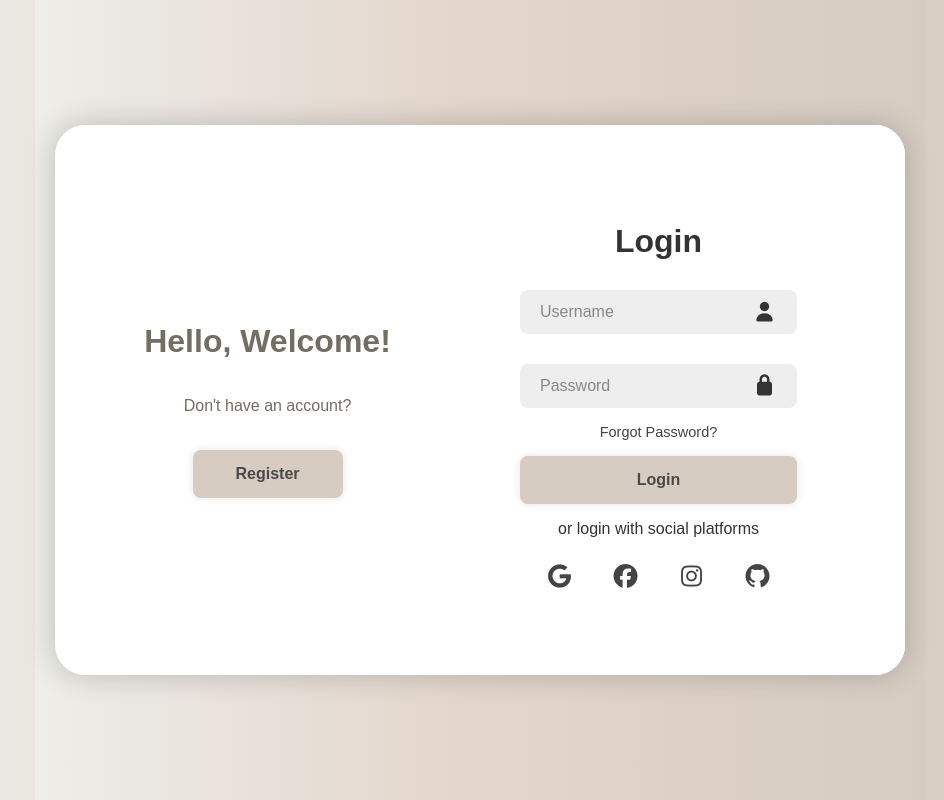
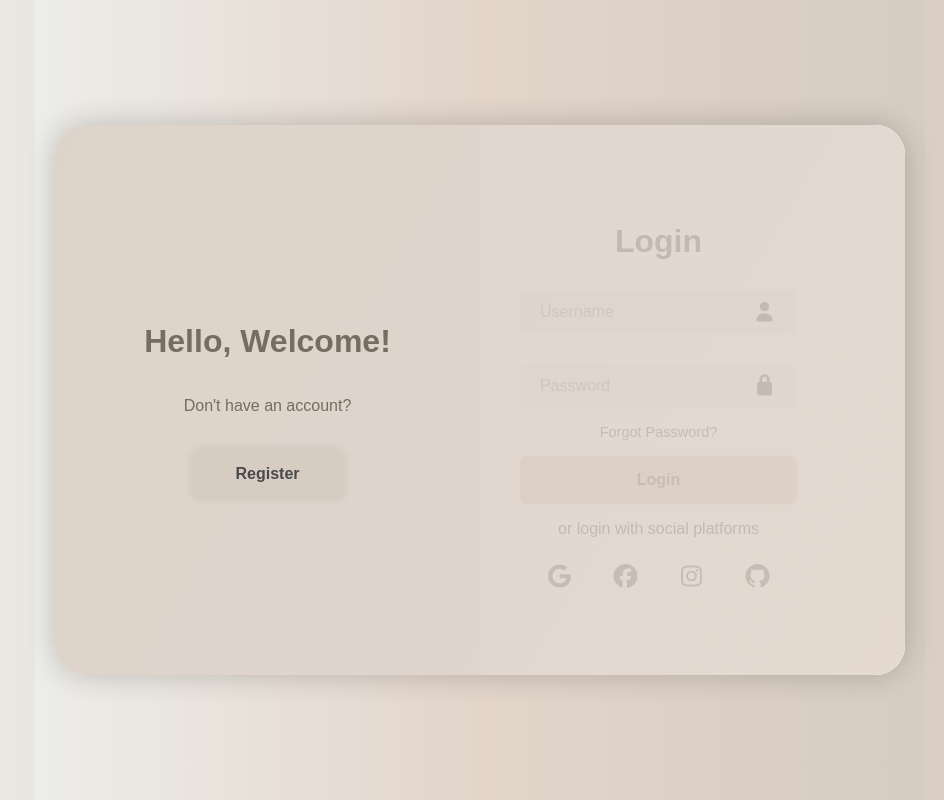
Before and after one commit to Alelover01/personalHub, a React (Create React App) app in the folder frontend/: page / in a window 1280 px wide. Shown: the whole page, without its empty margins (160-1104 px from the left). Built offline with nearby package versions, Linux system fonts and the light colour scheme.

Commit message:
A more elegant transition for login

```diff
--- a/frontend/src/pages/Auth/Auth.css
+++ b/frontend/src/pages/Auth/Auth.css
@@ -1,5 +1,5 @@
 /* =======================
-    AUTH PAGE - STYLES FIXED
+    AUTH PAGE - STYLES FIXED + IMPROVED
     ======================= */
 
 .auth-layout * {
@@ -25,7 +25,7 @@
   border-radius: 30px;
   box-shadow: 0 0 30px rgba(0, 0, 0, 0.2);
   overflow: hidden;
-  transition: all 0.8s ease-in-out;
+  transition: all 1.2s cubic-bezier(0.4, 0.0, 0.2, 1);
 }
 
 /* ========== Form Box (Login/Register) ========== */
@@ -40,18 +40,15 @@
   color: #333;
   text-align: center;
   padding: 40px;
-  transition: 0.6 ease-in-out 1.2s, visibility 0s 1s;
+  transition: all 1.2s cubic-bezier(0.4, 0.0, 0.2, 1);
   z-index: 1;
 }
-.auth-layout .container.active .form-box{
+.auth-layout .container.active .form-box {
   right: 50%;
 }
-.auth-layout .form-box.register{
+.auth-layout .form-box.register {
   visibility: hidden;
 }
-
-/* Stato attivo (Register visibile) */
-
 .auth-layout .container.active .form-box.register {
   visibility: visible;
 }
@@ -62,14 +59,14 @@
   margin: 30px 0;
 }
 
-.auth-layout .file-input-wrapper{
+.auth-layout .file-input-wrapper {
   display: flex;
   align-items: center;
   justify-items: center;
   margin: 20px 0;
   cursor: pointer;
 }
-.auth-layout .profile-image-preview{
+.auth-layout .profile-image-preview {
   width: 80px;
   height: 80px;
   border-radius: 50%;
@@ -104,7 +101,7 @@
   font-size: 20px;
   pointer-events: none;
 }
-.auth-layout .email-error{
+.auth-layout .email-error {
   color: #dc3545;
   font-size: 12px;
   text-align: left;
@@ -116,7 +113,6 @@
 .auth-layout .forgot-link {
   margin: -15px 0 15px;
 }
-
 .auth-layout .forgot-link a {
   font-size: 14.5px;
   color: #444;
@@ -137,7 +133,6 @@
   font-weight: 600;
   transition: all 0.3s ease;
 }
-
 .auth-layout .btn:hover {
   background: #c5bdaf;
 }
@@ -146,7 +141,6 @@
   display: flex;
   justify-content: center;
 }
-
 .auth-layout .social-icons a {
   display: inline-flex;
   padding: 10px;
@@ -164,18 +158,18 @@
   z-index: 2;
 }
 
+/* Blob di sfondo animato */
 .auth-layout .toggle-box::before {
   content: '';
   position: absolute;
-  left: 250%;
-  width: 300%;
+  left: -50%;
+  width: 200%;
   height: 100%;
-  background-color: rgba(214, 204, 194, 0.85);
+  background: linear-gradient(120deg, rgba(214, 204, 194, 0.85), rgba(227, 213, 202, 0.85));
   border-radius: 100px;
-  z-index: 2;
-  transition: 1.8s ease-in-out ;
+  z-index: 1;
+  transition: all 1.6s cubic-bezier(0.4, 0.0, 0.2, 1);
 }
-
 .auth-layout .container.active .toggle-box::before {
   left: 50%;
 }
@@ -191,31 +185,34 @@
   justify-content: center;
   align-items: center;
   z-index: 2;
-  transition: all 0.8s ease-in-out;
+  transition: all 1.2s cubic-bezier(0.4, 0.0, 0.2, 1);
 }
 
+/* Pannello sinistro con colore di sfondo tenue */
 .auth-layout .toggle-panel.toggle-left {
   left: 0;
+  background: rgba(214, 204, 194, 0.3);
   transition-delay: 1.2s;
 }
-
 .auth-layout .container.active .toggle-panel.toggle-left {
   left: -50%;
   transition-delay: 0.6s;
 }
 
+/* Pannello destro */
 .auth-layout .toggle-panel.toggle-right {
   right: -50%;
   transition-delay: 0.6s;
 }
-
 .auth-layout .container.active .toggle-panel.toggle-right {
   right: 0;
   transition-delay: 1.2s;
 }
-.auth-layout .toggle-panel p{
+
+.auth-layout .toggle-panel p {
   margin-bottom: 20px;
 }
+
 /* Pulsanti nei pannelli */
 .auth-layout .toggle-panel .btn {
   width: 150px;
@@ -231,7 +228,6 @@
   box-shadow: 0 0 10px rgba(0, 0, 0, 0.1);
   transition: background 0.3s ease;
 }
-
 .auth-layout .toggle-panel .btn:hover {
   background: #c5bdaf;
 }
@@ -242,14 +238,12 @@
     width: 95%;
     height: auto;
   }
-
   .auth-layout .form-box {
     width: 100%;
     position: relative;
     transform: none !important;
     opacity: 1 !important;
   }
-
   .auth-layout .toggle-box,
   .auth-layout .toggle-panel {
     display: none;
```
